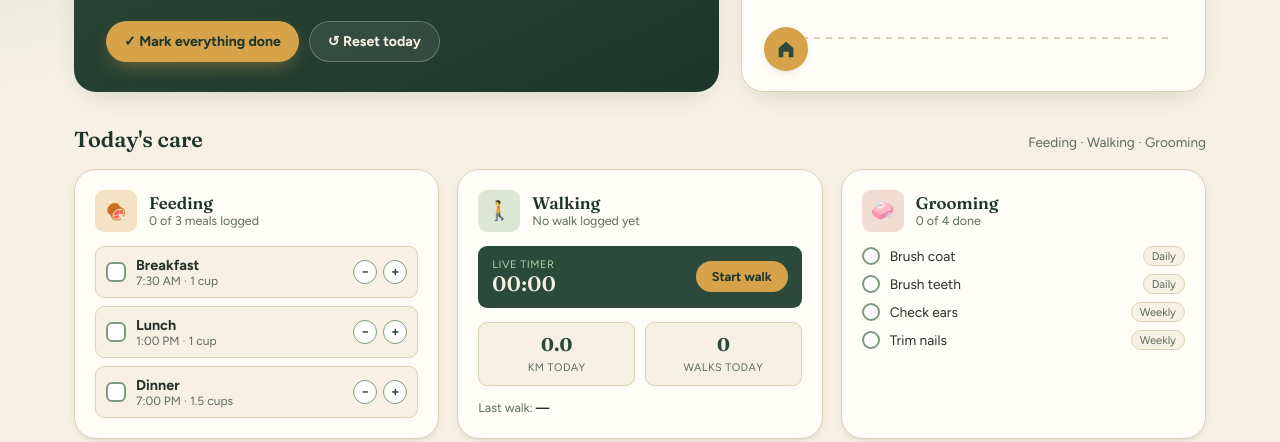
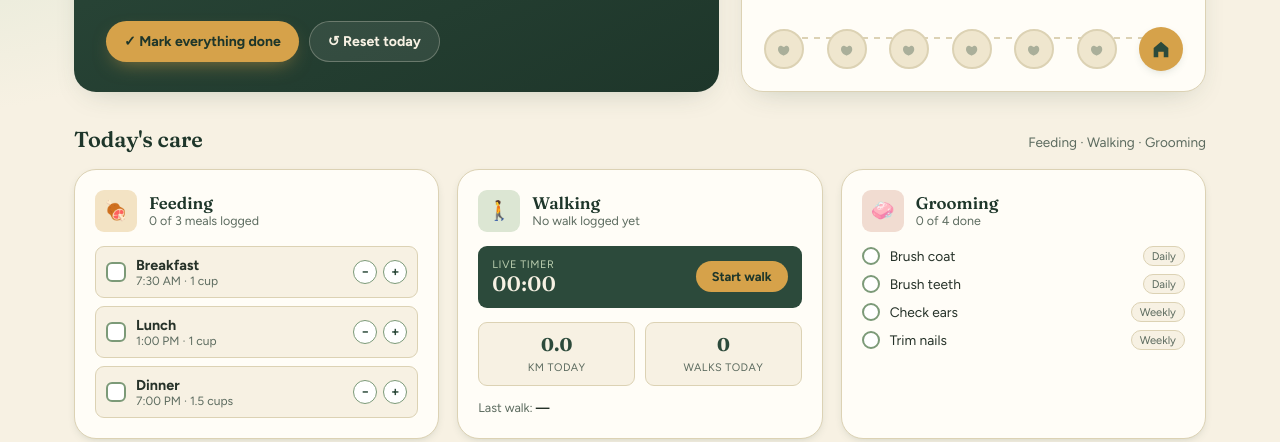
Before and after one commit to skit-devops-2026/devops-24ESKCS094, a plain HTML site: page pages/bhumika/care.html in a window 1280 px wide. Shown: the part 294-736 px from the top of the page. Drawn offline with Linux system fonts and the light colour scheme.

Commit message:
updates js of care.html

```diff
--- a/pages/bhumika/care.html
+++ b/pages/bhumika/care.html
@@ -8,7 +8,7 @@
 <link rel="preconnect" href="https://fonts.gstatic.com" crossorigin>
 <link href="https://fonts.googleapis.com/css2?family=Fraunces:opsz,wght@9..144,400;9..144,500;9..144,600;9..144,700&family=Figtree:wght@400;500;600;700;800&display=swap" rel="stylesheet">
 <link rel="stylesheet" href="care.css">
-<script src="script.js"></script>
+   <script src="care.js" defer></script>
 </head>
 <body>
 
```
